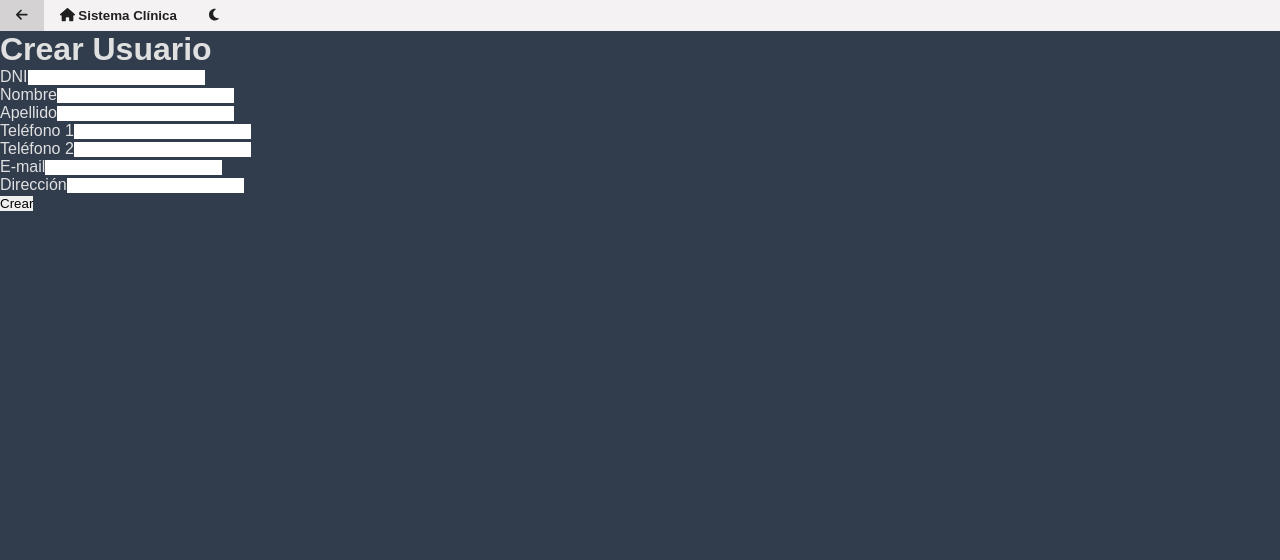
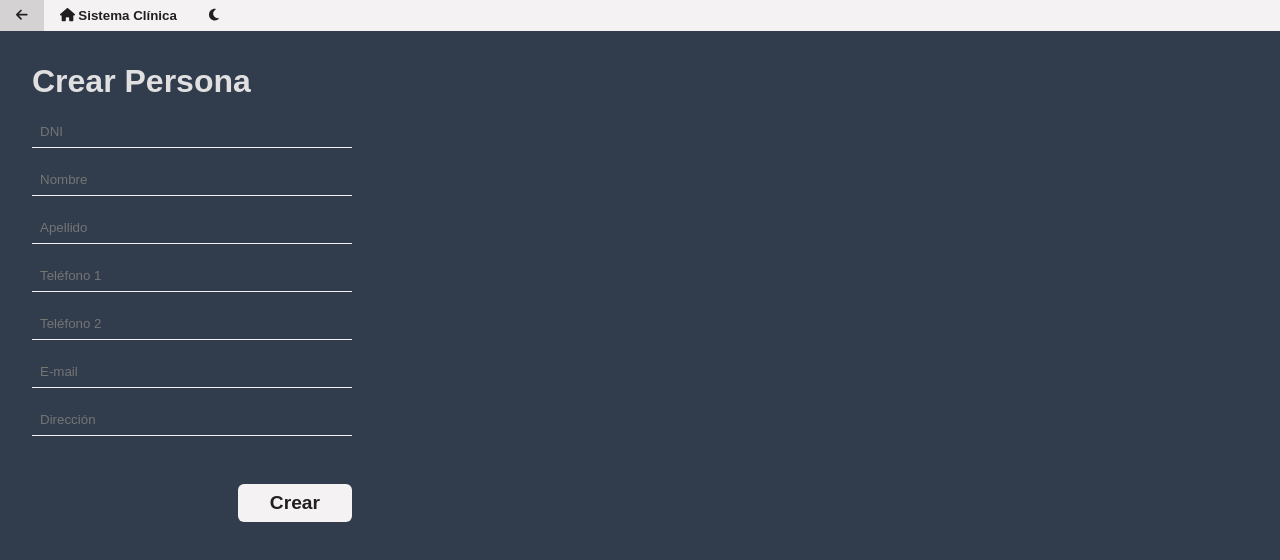
Before and after one commit to Pitanga19/sistema-clinica, a React (Vite) app in the folder front/: page /persons/create in a window 1280 px wide. Shown: the top 560 px of the page. Built offline with nearby package versions, Linux system fonts and the light colour scheme.

Commit message:
Aplicar componentes personalizados a las páginas de personas

```diff
--- a/front/src/modules/administrative/persons/pages/Create/Create.view.tsx
+++ b/front/src/modules/administrative/persons/pages/Create/Create.view.tsx
@@ -1,3 +1,6 @@
+import { MainContainer, FormContainer, InputContainer, ButtonContainer } from '../../../../../shared/components/Containers'
+import { TextInput } from '../../../../../shared/components/Inputs'
+import { NavigationButton } from '../../../../../shared/components/Buttons'
 import type { PersonCreate } from '../../types'
 
 interface PersonsCreateViewProps {
@@ -14,14 +17,14 @@ const PersonsCreateView = ({
     onSubmit,
 }: PersonsCreateViewProps) => {
     return (
-        <div className='main_container'>
-            <h1>Crear Usuario</h1>
-            <form onSubmit={onSubmit}>
-                <div>
-                    <label htmlFor='id'>DNI</label>
-                    <input
+        <MainContainer>
+            <h1>Crear Persona</h1>
+            <FormContainer onSubmit={onSubmit}>
+                <InputContainer>
+                    <TextInput
                         type='number'
                         id='id'
+                        placeholder='DNI'
                         onChange={(e) =>
                             onPersonDataChange({
                                 ...personData,
@@ -30,12 +33,12 @@ const PersonsCreateView = ({
                         }
                         required
                     />
-                </div>
-                <div>
-                    <label htmlFor='firstName'>Nombre</label>
-                    <input
+                </InputContainer>
+                <InputContainer>
+                    <TextInput
                         type='text'
                         id='firstName'
+                        placeholder='Nombre'
                         onChange={(e) =>
                             onPersonDataChange({
                                 ...personData,
@@ -44,12 +47,12 @@ const PersonsCreateView = ({
                         }
                         required
                     />
-                </div>
-                <div>
-                    <label htmlFor='lastName'>Apellido</label>
-                    <input
+                </InputContainer>
+                <InputContainer>
+                    <TextInput
                         type='text'
                         id='lastName'
+                        placeholder='Apellido'
                         onChange={(e) =>
                             onPersonDataChange({
                                 ...personData,
@@ -58,12 +61,12 @@ const PersonsCreateView = ({
                         }
                         required
                     />
-                </div>
-                <div>
-                    <label htmlFor='phone1'>Teléfono 1</label>
-                    <input
+                </InputContainer>
+                <InputContainer>
+                    <TextInput
                         type='phone'
                         id='phone1'
+                        placeholder='Teléfono 1'
                         onChange={(e) =>
                             onPersonDataChange({
                                 ...personData,
@@ -72,12 +75,12 @@ const PersonsCreateView = ({
                         }
                         required
                     />
-                </div>
-                <div>
-                    <label htmlFor='phone2'>Teléfono 2</label>
-                    <input
+                </InputContainer>
+                <InputContainer>
+                    <TextInput
                         type='phone'
                         id='phone2'
+                        placeholder='Teléfono 2'
                         onChange={(e) =>
                             onPersonDataChange({
                                 ...personData,
@@ -85,12 +88,12 @@ const PersonsCreateView = ({
                             })
                         }
                     />
-                </div>
-                <div>
-                    <label htmlFor='email'>E-mail</label>
-                    <input
+                </InputContainer>
+                <InputContainer>
+                    <TextInput
                         type='email'
                         id='email'
+                        placeholder='E-mail'
                         onChange={(e) =>
                             onPersonDataChange({
                                 ...personData,
@@ -98,12 +101,12 @@ const PersonsCreateView = ({
                             })
                         }
                     />
-                </div>
-                <div>
-                    <label htmlFor='address'>Dirección</label>
-                    <input
+                </InputContainer>
+                <InputContainer>
+                    <TextInput
                         type='text'
                         id='address'
+                        placeholder='Dirección'
                         onChange={(e) =>
                             onPersonDataChange({
                                 ...personData,
@@ -112,11 +115,13 @@ const PersonsCreateView = ({
                         }
                         required
                     />
-                </div>
+                </InputContainer>
                 <p className='error'>{error}</p>
-                <button type='submit'>Crear</button>
-            </form>
-        </div>
+                <ButtonContainer>
+                    <NavigationButton type='submit'>Crear</NavigationButton>
+                </ButtonContainer>
+            </FormContainer>
+        </MainContainer>
     )
 }
 
--- a/front/src/modules/administrative/persons/pages/Detail/Detail.view.tsx
+++ b/front/src/modules/administrative/persons/pages/Detail/Detail.view.tsx
@@ -1,6 +1,9 @@
 import { FontAwesomeIcon } from '@fortawesome/react-fontawesome'
 import { faEdit } from '@fortawesome/free-solid-svg-icons'
 import { handleOptionalProp } from '../../../../../shared/utils/functions'
+import { MainContainer } from '../../../../../shared/components/Containers'
+import { List, DetailItem, DetailTitle, DetailDescription } from '../../../../../shared/components/Lists'
+import { BaseButton } from '../../../../../shared/components/Buttons'
 import type { Person } from '../../types'
 
 interface PersonsDetailViewProps {
@@ -21,36 +24,50 @@ const PersonsDetailView = ({
     if (!person) return
 
     return (
-        <div className='main_container'>
+        <MainContainer>
             <h1>Detalle de Persona</h1>
             <h2>{loading ? loadingMsg : (`${person.firstName} ${person.lastName}`)}</h2>
-            <button onClick={() => onEdit(person.id)}>
+            <BaseButton onClick={() => onEdit(person.id)}>
                 <FontAwesomeIcon icon={faEdit} />
-            </button>
-            <dl className='person_detail'>
-                <dt>DNI</dt>
-                <dd>{person.id}</dd>
+            </BaseButton>
+            <List>
+                <DetailItem>
+                    <DetailTitle>DNI</DetailTitle>
+                    <DetailDescription>{person.id}</DetailDescription>
+                </DetailItem>
 
-                <dt>Nombre</dt>
-                <dd>{person.firstName}</dd>
+                <DetailItem>
+                    <DetailTitle>Nombre</DetailTitle>
+                    <DetailDescription>{person.firstName}</DetailDescription>
+                </DetailItem>
 
-                <dt>Apellido</dt>
-                <dd>{person.lastName}</dd>
+                <DetailItem>
+                    <DetailTitle>Apellido</DetailTitle>
+                    <DetailDescription>{person.lastName}</DetailDescription>
+                </DetailItem>
 
-                <dt>Teléfono 1</dt>
-                <dd>{person.phone1}</dd>
+                <DetailItem>
+                    <DetailTitle>Teléfono 1</DetailTitle>
+                    <DetailDescription>{person.phone1}</DetailDescription>
+                </DetailItem>
 
-                <dt>Teléfono 2</dt>
-                <dd>{handleOptionalProp(person.phone2)}</dd>
+                <DetailItem>
+                    <DetailTitle>Teléfono 2</DetailTitle>
+                    <DetailDescription>{handleOptionalProp(person.phone2)}</DetailDescription>
+                </DetailItem>
 
-                <dt>E-mail</dt>
-                <dd>{handleOptionalProp(person.email)}</dd>
+                <DetailItem>
+                    <DetailTitle>E-mail</DetailTitle>
+                    <DetailDescription>{handleOptionalProp(person.email)}</DetailDescription>
+                </DetailItem>
 
-                <dt>Dirección</dt>
-                <dd>{person.address}</dd>
-            </dl>
+                <DetailItem>
+                    <DetailTitle>Dirección</DetailTitle>
+                    <DetailDescription>{person.address}</DetailDescription>
+                </DetailItem>
+            </List>
             {error && <p className='error'>{error}</p>}
-        </div>
+        </MainContainer>
     )
 }
 
--- a/front/src/modules/administrative/persons/pages/Update/Update.view.tsx
+++ b/front/src/modules/administrative/persons/pages/Update/Update.view.tsx
@@ -1,3 +1,6 @@
+import { MainContainer, FormContainer, InputContainer, ButtonContainer } from '../../../../../shared/components/Containers'
+import { TextInput } from '../../../../../shared/components/Inputs'
+import { NavigationButton } from '../../../../../shared/components/Buttons'
 import type { PersonBase, PersonUpdate } from '../../types'
 
 interface PersonsUpdateViewProps {
@@ -22,15 +25,15 @@ const PersonsUpdateView = ({
     if (!currentPerson) return
 
     return (
-        <div className='main_container'>
+        <MainContainer>
             <h1>Editar Persona</h1>
             <h2>{loading ? loadingMsg : (`${currentPerson.firstName} ${currentPerson.lastName}`)}</h2>
-            <form onSubmit={onSubmit}>
-                <div>
-                    <label htmlFor='id'>DNI</label>
-                    <input
+            <FormContainer onSubmit={onSubmit}>
+                <InputContainer>
+                    <TextInput
                         type='number'
                         id='id'
+                        placeholder='DNI'
                         onChange={(e) =>
                             onUpdateDataChange({
                                 ...updateData,
@@ -38,12 +41,12 @@ const PersonsUpdateView = ({
                             })
                         }
                     />
-                </div>
-                <div>
-                    <label htmlFor='firstName'>Nombre</label>
-                    <input
+                </InputContainer>
+                <InputContainer>
+                    <TextInput
                         type='text'
                         id='firstName'
+                        placeholder='Nombre'
                         onChange={(e) =>
                             onUpdateDataChange({
                                 ...updateData,
@@ -51,12 +54,12 @@ const PersonsUpdateView = ({
                             })
                         }
                     />
-                </div>
-                <div>
-                    <label htmlFor='lastName'>Apellido</label>
-                    <input
+                </InputContainer>
+                <InputContainer>
+                    <TextInput
                         type='text'
                         id='lastName'
+                        placeholder='Apellido'
                         onChange={(e) =>
                             onUpdateDataChange({
                                 ...updateData,
@@ -64,12 +67,12 @@ const PersonsUpdateView = ({
                             })
                         }
                     />
-                </div>
-                <div>
-                    <label htmlFor='phone1'>Teléfono 1</label>
-                    <input
+                </InputContainer>
+                <InputContainer>
+                    <TextInput
                         type='phone'
                         id='phone1'
+                        placeholder='Teléfono 1'
                         onChange={(e) =>
                             onUpdateDataChange({
                                 ...updateData,
@@ -77,12 +80,12 @@ const PersonsUpdateView = ({
                             })
                         }
                     />
-                </div>
-                <div>
-                    <label htmlFor='phone2'>Teléfono 2</label>
-                    <input
+                </InputContainer>
+                <InputContainer>
+                    <TextInput
                         type='phone'
                         id='phone2'
+                        placeholder='Teléfono 2'
                         onChange={(e) =>
                             onUpdateDataChange({
                                 ...updateData,
@@ -90,12 +93,12 @@ const PersonsUpdateView = ({
                             })
                         }
                     />
-                </div>
-                <div>
-                    <label htmlFor='email'>E-mail</label>
-                    <input
+                </InputContainer>
+                <InputContainer>
+                    <TextInput
                         type='email'
                         id='email'
+                        placeholder='E-mail'
                         onChange={(e) =>
                             onUpdateDataChange({
                                 ...updateData,
@@ -103,12 +106,12 @@ const PersonsUpdateView = ({
                             })
                         }
                     />
-                </div>
-                <div>
-                    <label htmlFor='address'>Dirección</label>
-                    <input
+                </InputContainer>
+                <InputContainer>
+                    <TextInput
                         type='text'
                         id='address'
+                        placeholder='Dirección'
                         onChange={(e) =>
                             onUpdateDataChange({
                                 ...updateData,
@@ -116,11 +119,13 @@ const PersonsUpdateView = ({
                             })
                         }
                     />
-                </div>
+                </InputContainer>
                 <p className='error'>{error}</p>
-                <button type='submit'>Crear</button>
-            </form>
-        </div>
+                <ButtonContainer>
+                    <NavigationButton type='submit'>Guardar</NavigationButton>
+                </ButtonContainer>
+            </FormContainer>
+        </MainContainer>
     )
 }
 
```
Also changed, not shown: front/src/modules/administrative/persons/pages/List/List.view.tsx (+17 -14 lines).
